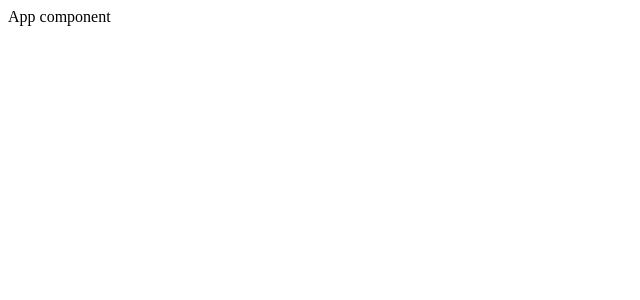
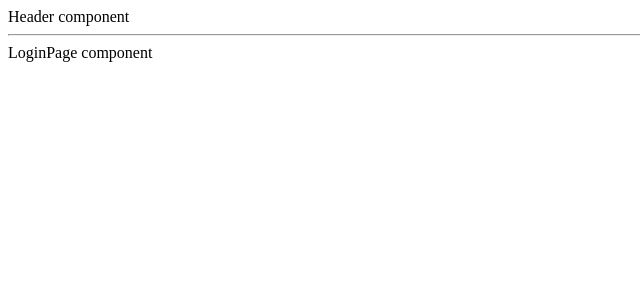
Before and after one commit to dmkur/users-app-react, a React (Create React App) app: page /login in a window 1280 px wide. Shown: the top 300 px of the page, without its empty margins (0-640 px from the left). Built offline with nearby package versions, Linux system fonts and the light colour scheme; no server answers.

Commit message:
add default components

```diff
--- a/src/App.js
+++ b/src/App.js
@@ -1,22 +1,18 @@
-import {useDispatch, useSelector} from "react-redux";
-import {useEffect} from "react";
-import {userActions} from "./redux";
+import {Navigate, Route, Routes} from "react-router-dom";
+import {MainLayout} from "./layouts";
+import {LoginPage, RegisterPage, UsersPage} from "./pages";
 
 const App = () => {
-    const {users} = useSelector(state => state.userReducer)
-    const dispatch = useDispatch();
-
-    console.log(users, '1_1')
-
-    useEffect(() => {
-        dispatch(userActions.getAllUsers())
-
-    }, [])
 
     return (
-        <div>
-            App component
-        </div>
+        <Routes>
+            <Route path={''} element={<MainLayout/>}>
+                <Route index element={<Navigate to={'/login'}/>}/>
+                <Route path={'/login'} element={<LoginPage/>}/>
+                <Route path={'/register'} element={<RegisterPage/>}/>
+                <Route path={'/users'} element={<UsersPage/>}/>
+            </Route>
+        </Routes>
     )
 };
 
--- /dev/null
+++ b/src/components/Header/Header.js
@@ -0,0 +1,9 @@
+const Header = () => {
+  return (
+      <div>
+        Header component
+      </div>
+  )
+};
+
+export {Header};
--- /dev/null
+++ b/src/layouts/MainLayout.js
@@ -0,0 +1,14 @@
+import {Outlet} from "react-router-dom";
+import {Header} from "../components/Header/Header";
+
+const MainLayout = () => {
+  return (
+      <div>
+          <Header/>
+        <hr/>
+          <Outlet/>
+      </div>
+  )
+};
+
+export {MainLayout};
--- /dev/null
+++ b/src/layouts/index.js
@@ -0,0 +1 @@
+export * from "./MainLayout";
```
